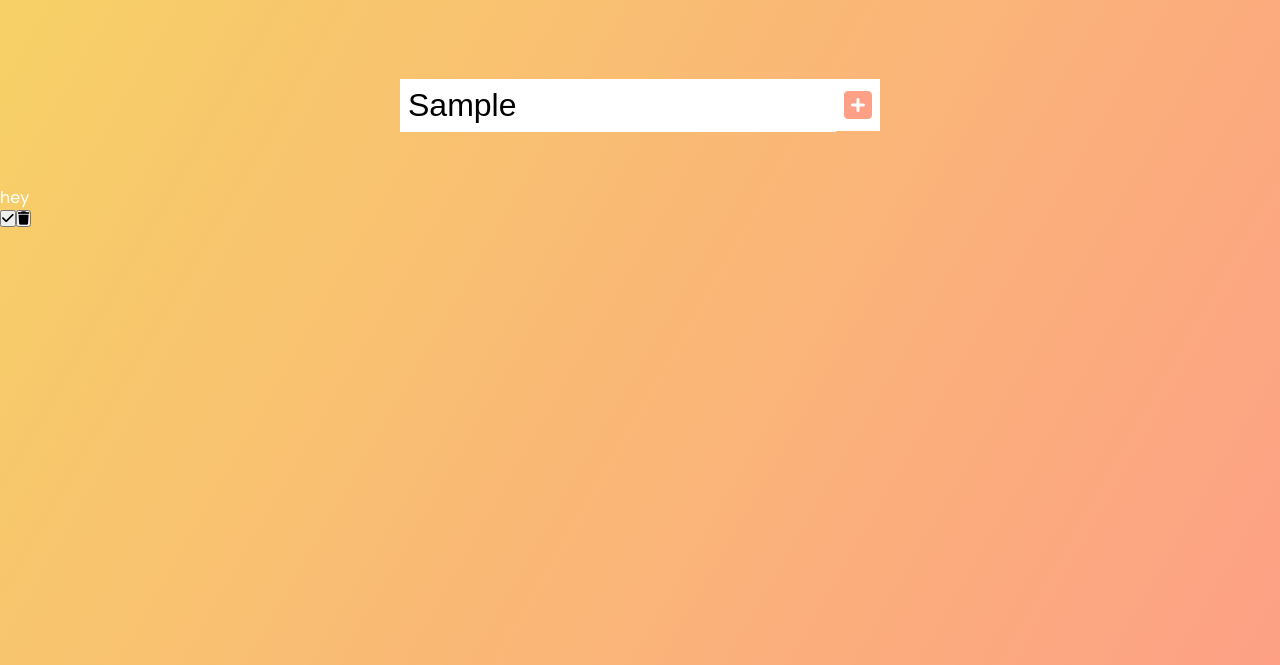
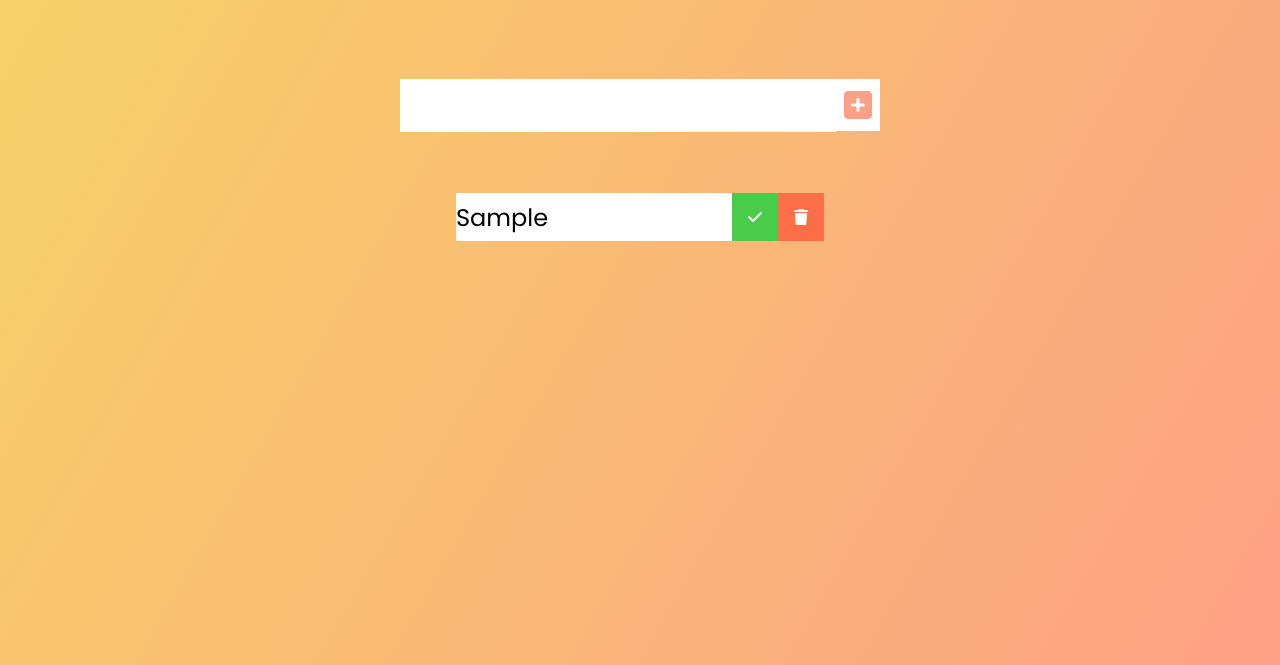
Before and after one commit to MircoSut/To-Do-App-js, a plain HTML site: page index.html in a window 1280 px wide. Both pictures are taken after typing "Sample" into the empty fields and a click on the button 858 px from the left and 240 px from the top of the page. Shown: the part 135-800 px from the top of the page. Drawn offline with Linux system fonts and the light colour scheme.

Commit message:
Fixed and added features

```diff
--- a/app.js
+++ b/app.js
@@ -16,7 +16,7 @@ function addTodo(event) {
   todoDiv.classList.add("todo");
   // Create LI
   const newTodo = document.createElement("li");
-  newTodo.innerText = "hey";
+  newTodo.innerText = todoInput.value;
   newTodo.classList.add("todo-item");
   todoDiv.appendChild(newTodo);
   // CHECK MARK BUTTON
@@ -31,4 +31,6 @@ function addTodo(event) {
   todoDiv.appendChild(trashButton);
   // APPEND TO LIST
   todoList.appendChild(todoDiv);
+  // Clear input value
+  todoInput.value = "";
 }
--- a/index.html
+++ b/index.html
@@ -26,7 +26,7 @@
         <i class="fas fa-plus-square"></i>
       </button>
     </form>
-    <div class="tot-container">
+    <div class="todo-container">
       <ul class="todo-list"></ul>
     </div>
     <script src="app.js"></script>
--- a/style.css
+++ b/style.css
@@ -42,3 +42,42 @@ form button:hover {
   background: #fda085;
   color: white;
 }
+
+.todo-container {
+  display: flex;
+  justify-content: center;
+  align-items: center;
+}
+
+.todo-list {
+  min-width: 30%;
+  list-style: none;
+}
+
+.todo {
+  margin: 0.5rem;
+  background: white;
+  color: black;
+  font-size: 1.5rem;
+  display: flex;
+  justify-content: space-between;
+  align-items: center;
+}
+
+.todo li {
+  flex: 1;
+}
+
+.trash-btn,
+.complete-btn {
+  background: #ff6f47;
+  color: white;
+  border: none;
+  padding: 1rem;
+  cursor: pointer;
+  font-size: 1rem;
+}
+
+.complete-btn {
+  background: rgb(73, 204, 73);
+}
```
